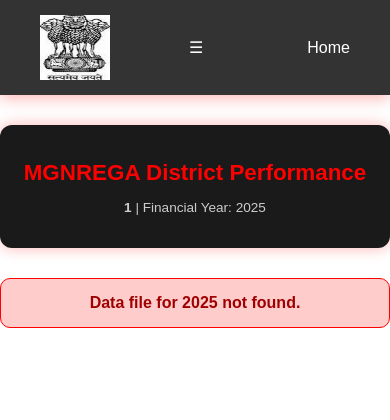
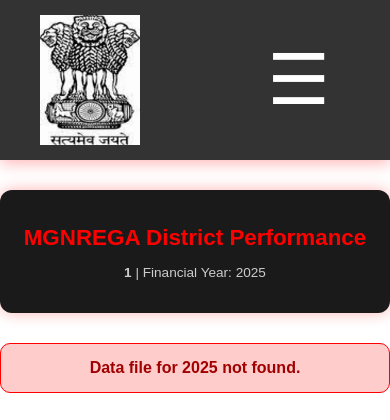
Before and after one commit to amitsharmadeveloper/MGNREGADASHBOARD, a Django app: page /district/1/1/2025/ in a window 390 px wide. Shown: the top 420 px of the page. Run offline with Django 5.2, Linux system fonts and the light colour scheme.

Commit message:
Refactor CSS for improved layout and responsiveness

```diff
--- a/dashboard/static/css/dashboard.css
+++ b/dashboard/static/css/dashboard.css
@@ -8,7 +8,7 @@
     flex-direction: column;
 }
 
-/* 🔹 Navbar */
+/*  Navbar */
 .navbar {
     display: flex;
     justify-content: space-between;
@@ -43,6 +43,14 @@
 
 .navbar nav a:hover {
     color: #ff4444;
+}
+
+.hamburger {
+    display: none;
+    font-size: 70px;
+    color: #fff;
+    cursor: pointer;
+    margin-right: 20px;
 }
 
 /* Header */
@@ -161,7 +169,8 @@
     font-size: 0.9rem;
 }
 
-th, td {
+th,
+td {
     border: 1px solid #444;
     padding: 10px;
     text-align: center;
@@ -188,23 +197,25 @@
     font-weight: bold;
 }
 
-/* ✅ Enhanced Responsive Design */
 @media (max-width: 1024px) {
 
 
     .logo img {
-    width: 70px;
-    height: 65px;
+        width: 100px;
+        height: 130px;
     }
+
     body {
         padding: 0px;
         margin: 0px;
         top: 0px;
     }
-    .display{
-        left:20%;
-        right:20%;
+
+    .display {
+        left: 20%;
+        right: 20%;
     }
+
     header h1 {
         font-size: 1.6rem;
     }
@@ -213,14 +224,36 @@
         font-size: 0.9rem;
     }
 
+    .navbar nav {
+        display: none;
+    }
+
+    .navbar nav.active {
+        display: flex;
+        flex-direction: column;
+        position: absolute;
+        top: 160px;
+        right: 0;
+        width: 30%;
+        background: rgba(0, 0, 0, 0.95);
+        padding: 25px 0;
+        text-align: center;
+        z-index: 999;
+        box-shadow: 0 0 20px rgba(255, 0, 0, 0.5);
+    }
+
     .navbar nav a {
-    text-decoration: none;
-    color: #fff;
-    margin-left: 25px;
-    font-weight: 500;
-    transition: color 0.3s ease;
+        padding: 15px 0;
+        font-size: 40px;
+        border-bottom: 1px solid #222;
     }
-    /* Make summary cards bigger */
+
+
+    .hamburger {
+        display: block;
+    }
+
+
     .summary-section {
         flex-direction: column;
         align-items: center;
@@ -277,27 +310,31 @@
         font-size: 1rem;
     }
 
-    th, td {
+    th,
+    td {
         padding: 14px;
     }
 }
 
-/* 📱 Extra Responsive — Mobile below 600px */
+
 @media (max-width: 600px) {
-  body{
+    body {
         margin: 0px;
         padding: 0px;
         top: 0px;
     }
+
     .logo img {
-    width: 70px;
-    height: 65px;
+        width: 100px;
+        height: 130px;
     }
-    .display{
-        left:20%;
-        right:20%;
+
+    .display {
+        left: 20%;
+        right: 20%;
 
     }
+
     header h1 {
         font-size: 1.4rem;
     }
@@ -305,6 +342,31 @@
     header p {
         font-size: 0.85rem;
     }
+
+    .hamburger {
+        display: block;
+    }
+
+    .navbar nav.active {
+        display: flex;
+        flex-direction: column;
+        position: absolute;
+        top: 70px;
+        right: 0;
+        width: 30%;
+        background: rgba(0, 0, 0, 0.95);
+        padding: 25px 0;
+        text-align: center;
+        z-index: 999;
+        box-shadow: 0 0 20px rgba(255, 0, 0, 0.5);
+    }
+
+    .navbar nav a {
+        padding: 15px 0;
+        font-size: 40px;
+        border-bottom: 1px solid #222;
+    }
+
 
     .summary-card {
         width: 80%;
@@ -336,7 +398,8 @@
         font-size: 1rem;
     }
 
-    th, td {
+    th,
+    td {
         padding: 12px 8px;
     }
 }
```
Lines whose indentation alone changed are shown as unchanged.
